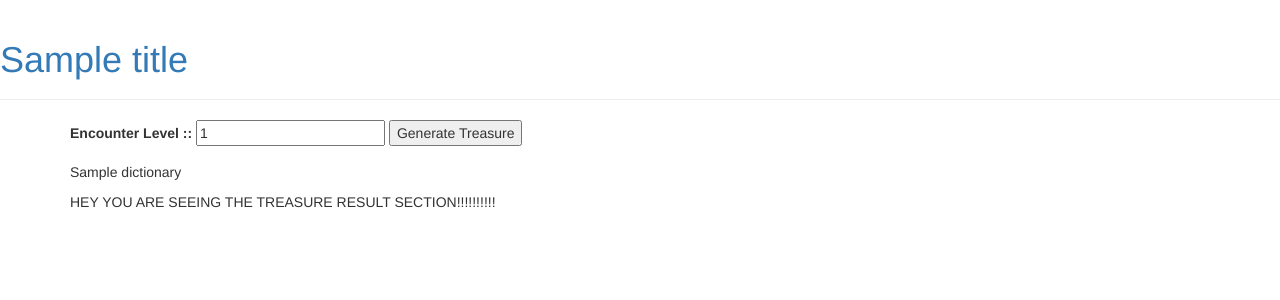
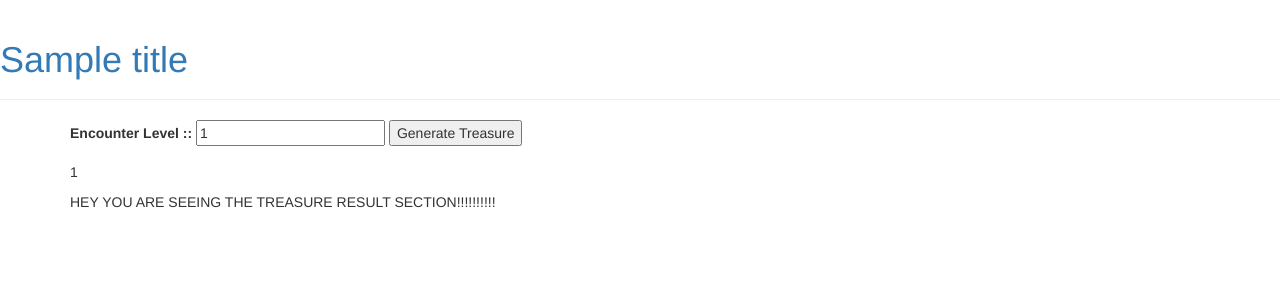
Before and after one commit to ShivonQ/Django_Random_Generator, a Django app: template templates/treasure_result.html in a window 1280 px wide. Shown: the top 300 px of the page. Run offline with Django 3.2, Linux system fonts and the light colour scheme; the template is opened without the code that fills it: most values are stand-ins (such as "Sample title", 1, 10 or a date in 2020); some libraries are stand-ins or nearby versions.

Commit message:
Int is being pushed right finally.

```diff
--- a/templates/treasure_result.html
+++ b/templates/treasure_result.html
@@ -1,8 +1,8 @@
 {% extends 'base.html' %}
 
 {% block content %}
-{% for dictionary[percent_upper] in result %}
-  <p>{{ dictionary }}</p>
+{% for dictionary in result %}
+  <p>{{ dictionary.percent_upper }}</p>
 {% endfor %}
 {#    {% result %}#}
     {% if result|length > 0 %}
```
